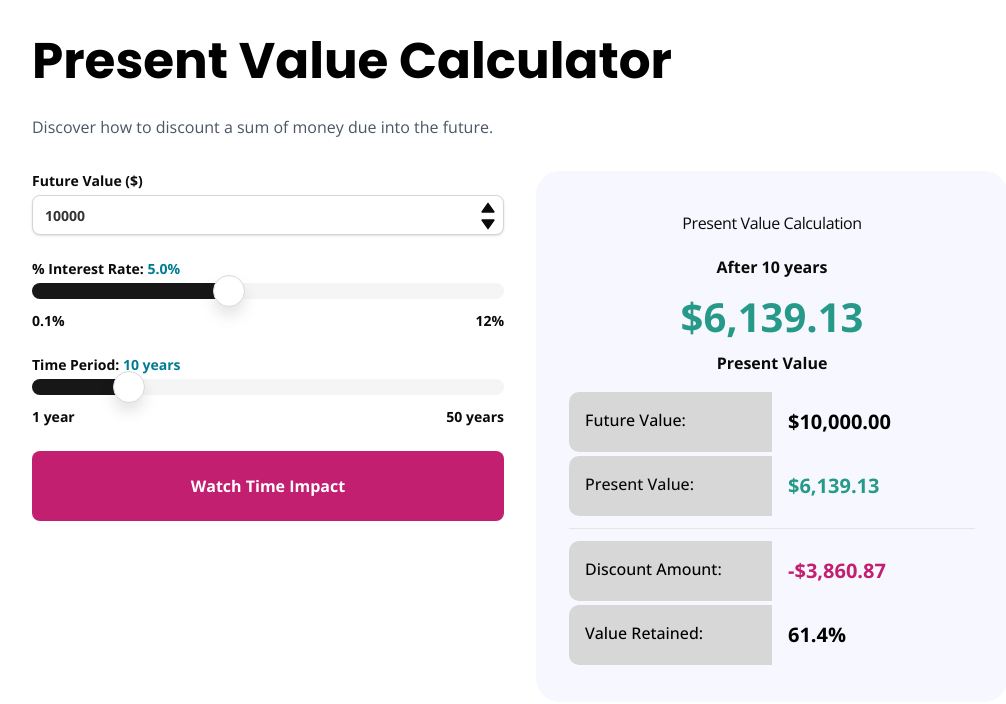
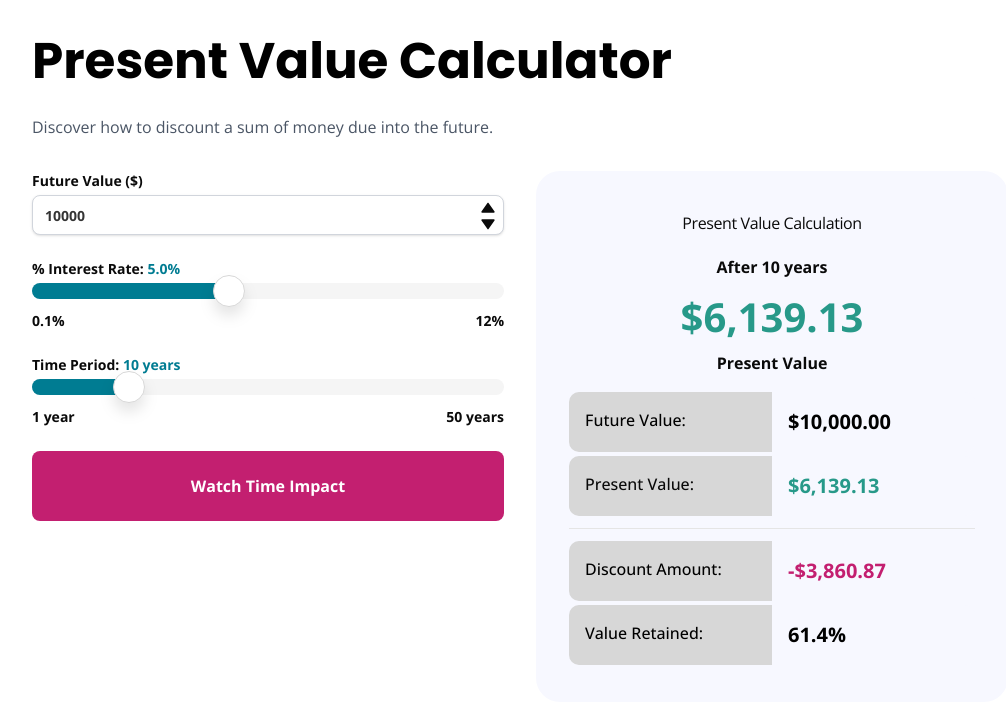
Before and after one commit to SU-SWS/ifdm_learning_apps, a Next.js app: page /interactives/present-value-calculator in a window 1280 px wide. Shown: the top 704 px of the page, without its empty margins (120-1126 px from the left). Built offline with nearby package versions, Linux system fonts and the light colour scheme.

Commit message:
update to the slider colors

```diff
--- a/app/interactives/inflation-impact-calculator/page.tsx
+++ b/app/interactives/inflation-impact-calculator/page.tsx
@@ -4,7 +4,7 @@ import { useState, useEffect } from "react"
 import { Card, CardContent, CardDescription, CardHeader, CardTitle } from "@/components/ui/card"
 import { Input } from "@/components/ui/input"
 import { Label } from "@/components/ui/label"
-import { Slider } from "@/components/ui/slider"
+import { CustomSlider } from "@/components/ui/slider"
 import { Badge } from "@/components/ui/badge"
 import { poppins } from "@/app/ui/fonts";
 import { BiSolidUpArrow } from "react-icons/bi";
@@ -103,7 +103,7 @@ export default function InflationCalculator() {
                       {inflationRate.toFixed(1)}% - {getInflationLabel(inflationRate)}
                     </Badge>
                   </div>
-                 <Slider
+                 <CustomSlider
                   value={[inflationRate]}
                   onValueChange={(value) => setInflationRate(value[0])}
                   max={15}
@@ -125,13 +125,14 @@ export default function InflationCalculator() {
                     {timePeriod} year{timePeriod !== 1 ? "s" : ""}
                   </span>
                 </div>
-                <Slider
+                <CustomSlider
                   value={[timePeriod]}
                   onValueChange={(value) => setTimePeriod(value[0])}
                   max={50}
                   min={1}
                   step={1}
                   className="w-full"
+                  rangeClassName="time-period-range bg-[#6B9BAC]"
                 />
                 <div className="flex justify-between text-xs text-gray-500">
                   <span>1 year</span>
@@ -164,7 +165,6 @@ export default function InflationCalculator() {
                           </div>
                         </div>
                       </div>
-
                     </div>
                   {/* Wrapper section ends */}
                 </div>
--- a/app/interactives/present-value-calculator/page.tsx
+++ b/app/interactives/present-value-calculator/page.tsx
@@ -4,7 +4,7 @@ import { useState } from "react"
 import { Card, CardContent, CardHeader, CardTitle } from "@/components/ui/card"
 import { Input } from "@/components/ui/input"
 import { Label } from "@/components/ui/label"
-import { Slider } from "@/components/ui/slider"
+import { CustomSlider } from "@/components/ui/slider"
 import { Button } from "@/components/ui/button"
 import { poppins } from "@/app/ui/fonts";
 import { BiSolidUpArrow } from "react-icons/bi";
@@ -102,7 +102,7 @@ export default function PresentValueCalculator() {
               {/* Interest Rate Slider */}
               <div className="space-y-3">
                 <Label className="text-sm mb-1 block font-bold">% Interest Rate: <span className="text-[#007c92]">{interestRate[0].toFixed(1)}% </span></Label>
-                <Slider
+                <CustomSlider
                   value={interestRate}
                   onValueChange={setInterestRate}
                   max={12}
@@ -119,7 +119,7 @@ export default function PresentValueCalculator() {
               {/* Time Period Slider */}
               <div className="space-y-3">
                 <Label className="text-sm mb-1 block font-bold">Time Period: <span className="text-[#007c92]">{timePeriod[0]} years</span></Label>
-                <Slider
+                <CustomSlider
                   value={timePeriod}
                   onValueChange={setTimePeriod}
                   max={50}
--- a/components/ui/slider.tsx
+++ b/components/ui/slider.tsx
@@ -2,24 +2,23 @@ import * as React from "react"
 import * as SliderPrimitive from "@radix-ui/react-slider"
 import { cn } from "@/lib/utils"
 
-const Slider = React.forwardRef<
+const CustomSlider = React.forwardRef<
   React.ElementRef<typeof SliderPrimitive.Root>,
-  React.ComponentPropsWithoutRef<typeof SliderPrimitive.Root>
->(({ className, ...props }, ref) => (
+  React.ComponentPropsWithoutRef<typeof SliderPrimitive.Root> & {
+    rangeClassName?: string
+  }
+>(({ className, rangeClassName, ...props }, ref) => (
   <SliderPrimitive.Root
     ref={ref}
-    className={cn(
-      "relative flex w-full touch-none select-none items-center",
-      className
-    )}
+    className={cn("relative flex w-full touch-none select-none items-center", className)}
     {...props}
   >
     <SliderPrimitive.Track className="relative h-4 w-full grow overflow-hidden rounded-full bg-secondary">
-      <SliderPrimitive.Range className="absolute h-full bg-primary" />
+      <SliderPrimitive.Range className={cn("absolute h-full bg-[#007C92]", rangeClassName)} />
     </SliderPrimitive.Track>
     <SliderPrimitive.Thumb className="block h-8 w-8 border-[#D7D7D7] border drop-shadow-xl rounded-full bg-background ring-offset-background transition-colors focus-visible:outline-none focus-visible:ring-1 focus-visible:ring-ring focus-visible-ring-color-[#D7D7D7] disabled:pointer-events-none disabled:opacity-50" />
   </SliderPrimitive.Root>
 ))
-Slider.displayName = SliderPrimitive.Root.displayName
+CustomSlider.displayName = "CustomSlider"
 
-export { Slider }
+export { CustomSlider }
```
Also changed, not shown: app/ui/globals.css (line endings or trailing spaces).
